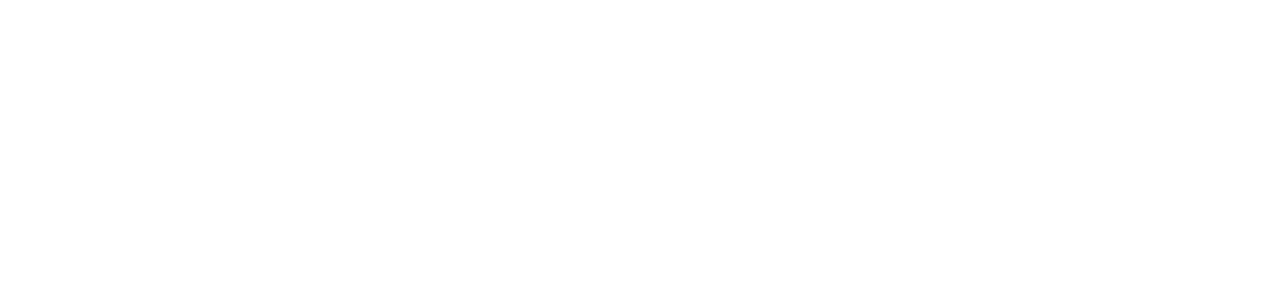
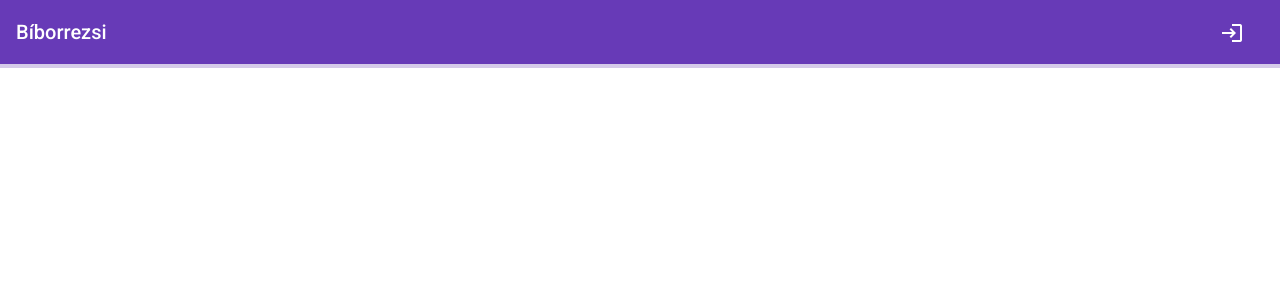
Before and after one commit to vpeter1119/biborrezsi-new, an Angular app: page / in a window 1280 px wide. Shown: the top 300 px of the page. Built offline with nearby package versions, Linux system fonts and the light colour scheme.

Commit message:
Setup toolbar with loading bar

```diff
--- a/src/app/app.component.html
+++ b/src/app/app.component.html
@@ -1 +1,2 @@
+<app-toolbar></app-toolbar>
 <router-outlet></router-outlet>
--- /dev/null
+++ b/src/app/toolbar/toolbar.component.css
@@ -0,0 +1,3 @@
+.spacer {
+    margin: auto;
+}
--- /dev/null
+++ b/src/app/toolbar/toolbar.component.html
@@ -0,0 +1,7 @@
+<mat-toolbar color="primary">
+  <span>Bíborrezsi</span>
+  <span class="spacer"></span>
+  <a mat-button routerLink="/" (click)="toggleIsLoading()"><mat-icon>login</mat-icon></a>
+</mat-toolbar>
+<mat-progress-bar *ngIf="!isLoading" mode="determinate"></mat-progress-bar>
+<mat-progress-bar *ngIf="isLoading" mode="indeterminate"></mat-progress-bar>
--- /dev/null
+++ b/src/app/toolbar/toolbar.component.ts
@@ -0,0 +1,27 @@
+import { Component, OnInit } from '@angular/core';
+import { ProgressBarMode } from '@angular/material/progress-bar';
+
+@Component({
+  selector: 'app-toolbar',
+  templateUrl: './toolbar.component.html',
+  styleUrls: ['./toolbar.component.css']
+})
+export class ToolbarComponent implements OnInit {
+
+  isLoading: boolean = false;
+
+  constructor() { }
+
+  ngOnInit(): void {
+  }
+
+  setIsLoading(to: boolean): void {
+    this.isLoading = to;
+  }
+
+  toggleIsLoading(): boolean {
+    this.isLoading = !this.isLoading;
+    return this.isLoading;
+  }
+
+}
```
Also changed, not shown: src/app/app.module.ts (+8 -2 lines), src/app/material.module.ts (added, +45 -0 lines), 2 other files (tests, documents, lock files or other folders).
